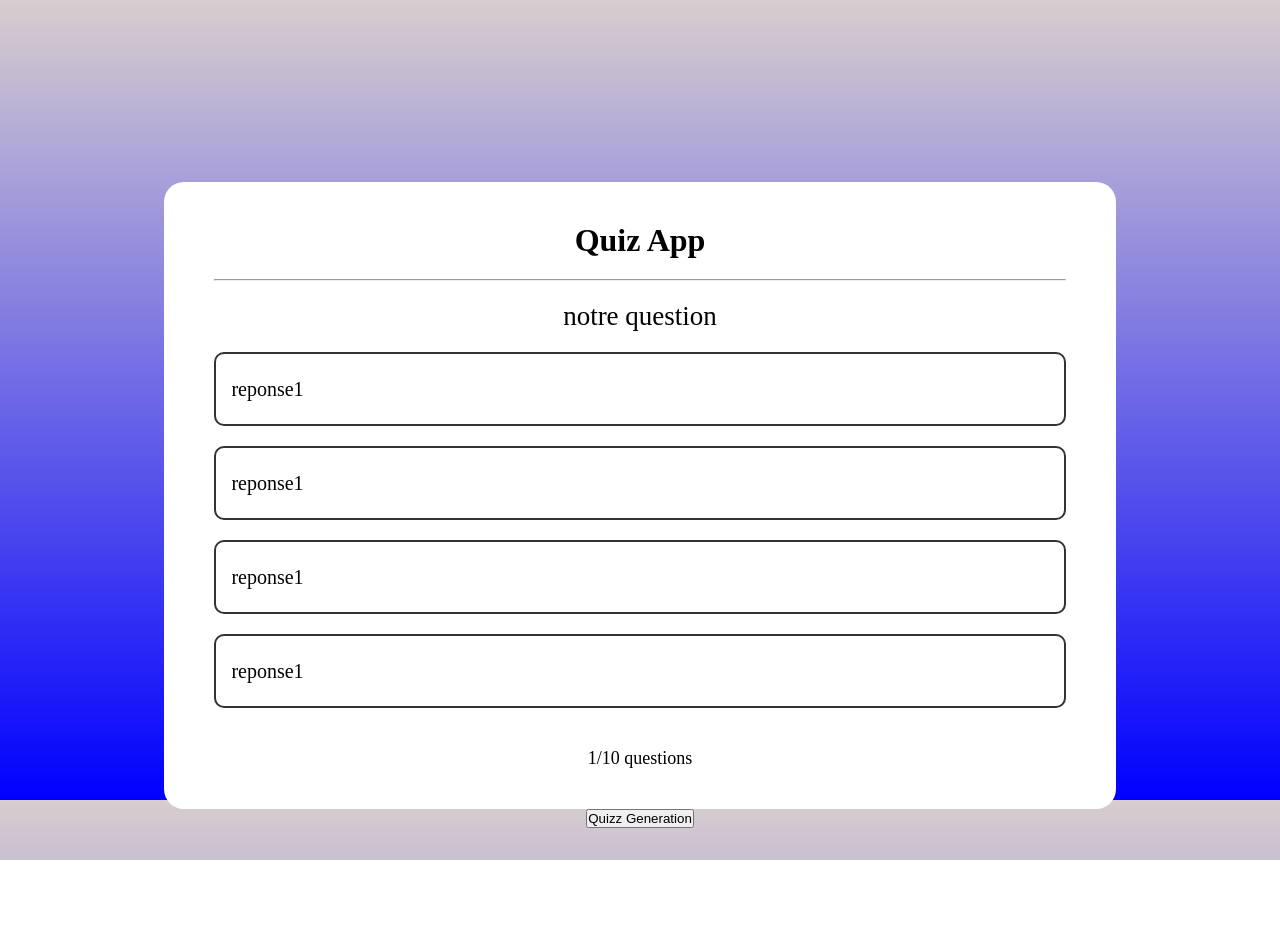
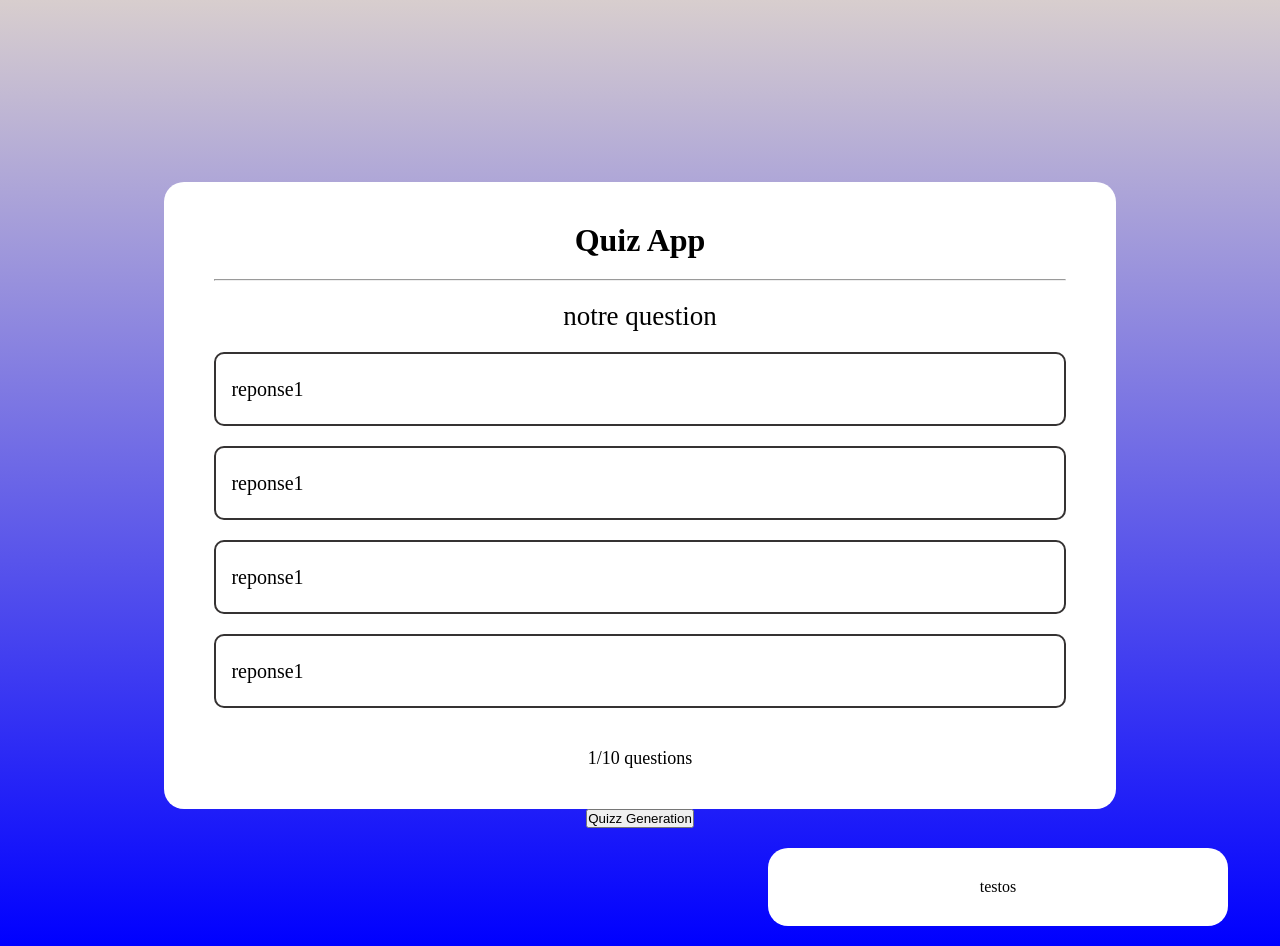
Before and after one commit to MicroTarion/QuizzApp, a React (Vite) app: page / in a window 1280 px wide. Before the commit the page ends 860 px from the top, so only its background shows below. Built offline with nearby package versions, Linux system fonts and the light colour scheme; no server answers.

Commit message:
début de à propos/acceuil

```diff
--- a/src/App.jsx
+++ b/src/App.jsx
@@ -1,5 +1,6 @@
 import { useState } from 'react'
 import Quiz from './components/quiz/Quiz'
+import Cadre from './components/propos/propos'
 import './App.css'
 
 
@@ -10,6 +11,7 @@ function App() {
 
       <div>
       <Quiz/>
+      <Cadre/>
         </div>
   </>
   )
--- /dev/null
+++ b/src/Components/propos/propos.jsx
@@ -0,0 +1,18 @@
+function Cadre () {
+    return(
+        <div         style={{
+          width: "400px",
+          padding: "30px",
+          margin: "20px",
+          backgroundColor: "white",
+          borderRadius: "20px",
+          color: "black",
+          float:"right" ,
+        }} >
+            <p> testos
+            </p>
+        </div>
+
+    )
+}
+export default Cadre
```
Also changed, not shown: src/Components/Acceuil/Accueil.jsx (added).
